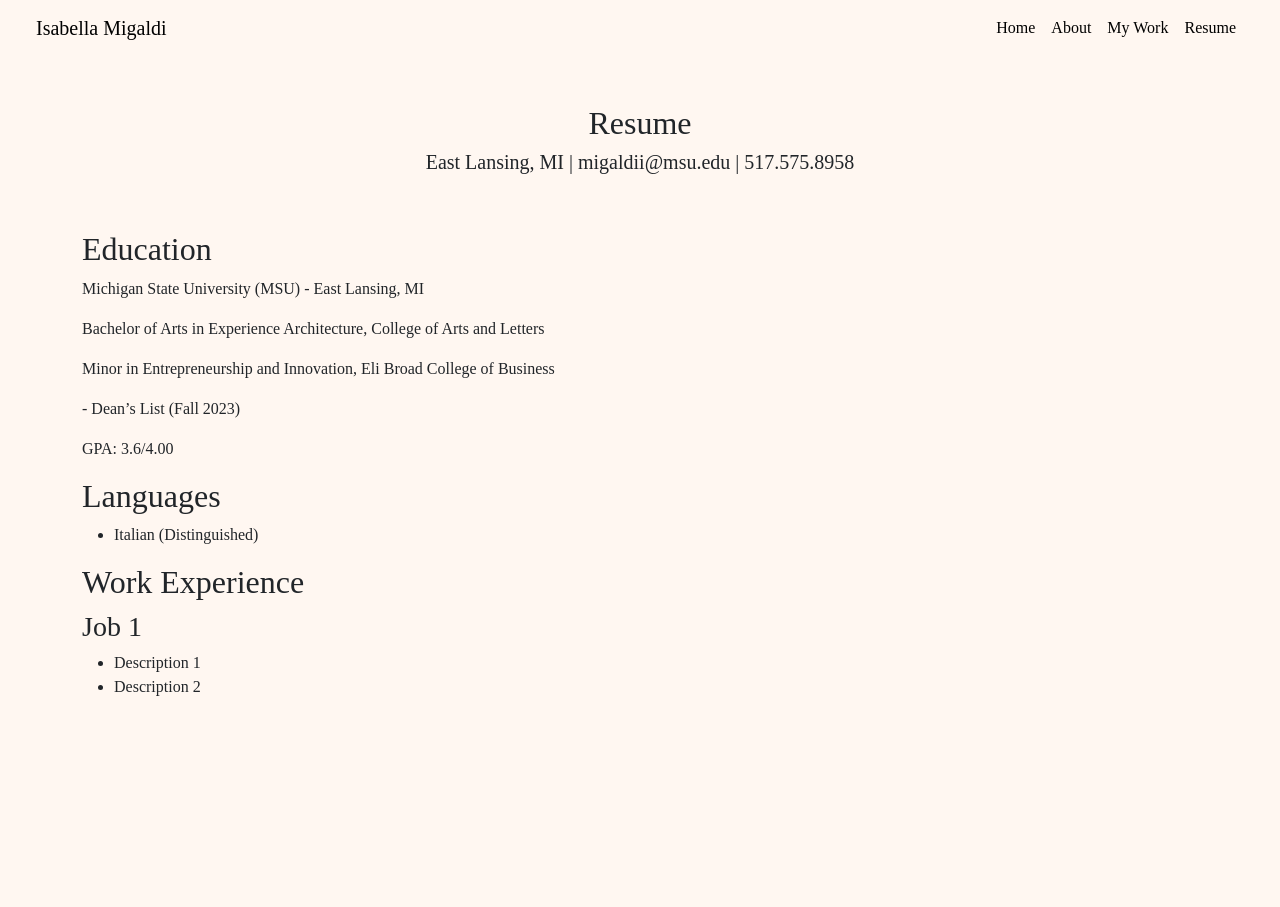
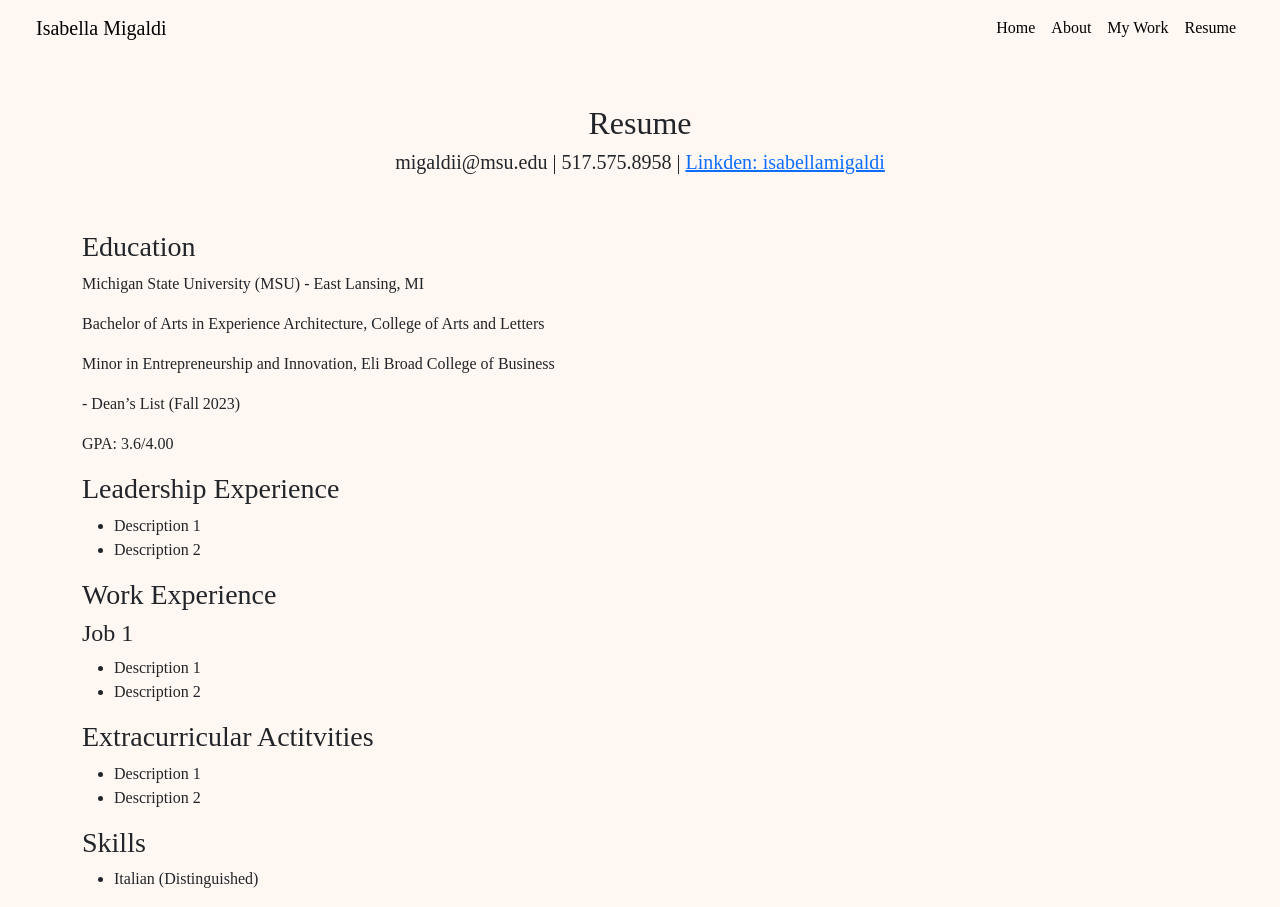
Before and after one commit to WRA210-Spring2024/Migaldi_Portfolio, a plain HTML site: page resume.html in a window 1280 px wide. Before the commit the page ends 800 px from the top, so only its background shows below. Drawn offline with nearby package versions, Linux system fonts and the light colour scheme.

Commit message:
Update resume.html

```diff
--- a/resume.html
+++ b/resume.html
@@ -47,30 +47,47 @@
                         <h2>Resume</h2>
                     </div>
                     <div class="nav justify-content-center">
-                        <h5>East Lansing, MI | migaldii@msu.edu | 517.575.8958 </h5>
+                        <h5>migaldii@msu.edu | 517.575.8958 | <a href="https://www.linkedin.com/in/isabella-migaldi-5964a8288/" target="_blank">Linkden: isabellamigaldi</a>
+                        </h5>
                     </div>
                 </div>
         </div>
         <div>
-            <h2>Education</h2>
+        <div>
+            <h3>Education</h3>
                 <p>Michigan State University (MSU) - East Lansing, MI </p>
                 <p>Bachelor of Arts in Experience Architecture, College of Arts and Letters </p>
                 <p> Minor in Entrepreneurship and Innovation, Eli Broad College of Business</p>
                 <p>- Dean’s List (Fall 2023) </p>
                 <p> GPA: 3.6/4.00 </p>
          </div>
-        <div>
-            <h2>Languages </h2>
-                <ul>
-                  <li>Italian (Distinguished) </li>
-                </ul>
-        </div>
-        <div>
-            <h2>Work Experience</h2>
-                  <h3>Job 1</h3>
+         <div>
+            <h3>Leadership Experience</h3>
                   <ul>
                     <li>Description 1</li>
                     <li>Description 2</li>
                   </ul>
         </div>
+        <div>
+            <h3>Work Experience</h3>
+                  <h4>Job 1</h4>
+                  <ul>
+                    <li>Description 1</li>
+                    <li>Description 2</li>
+                  </ul>
+        </div>
+        <div>
+            <h3>Extracurricular Actitvities</h3>
+                  <ul>
+                    <li>Description 1</li>
+                    <li>Description 2</li>
+                  </ul>
+        </div>
+        <div>
+            <h3>Skills</h3>
+                <ul>
+                  <li>Italian (Distinguished) </li>
+                </ul>
+        </div>
+
     </body>
```
